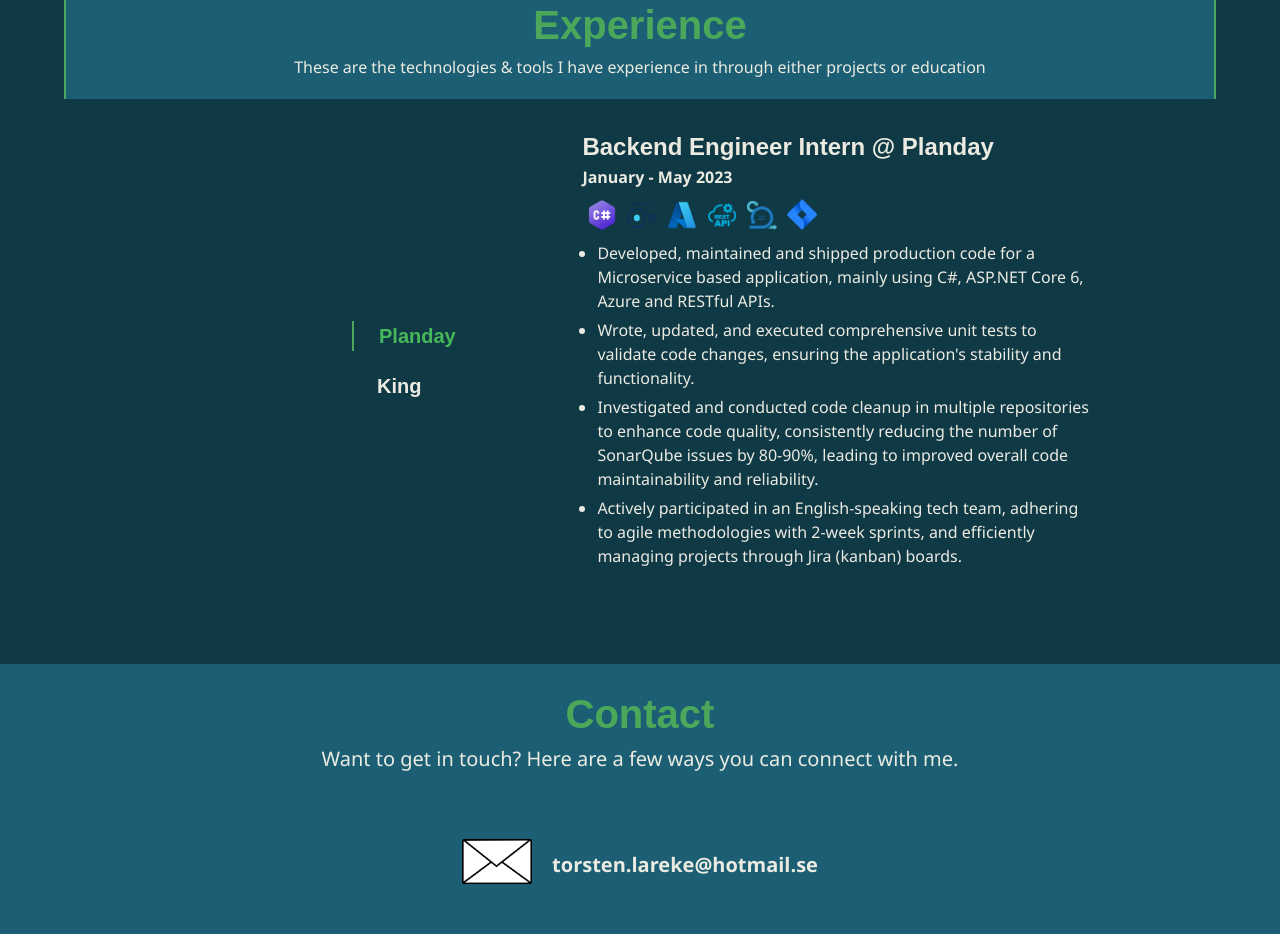
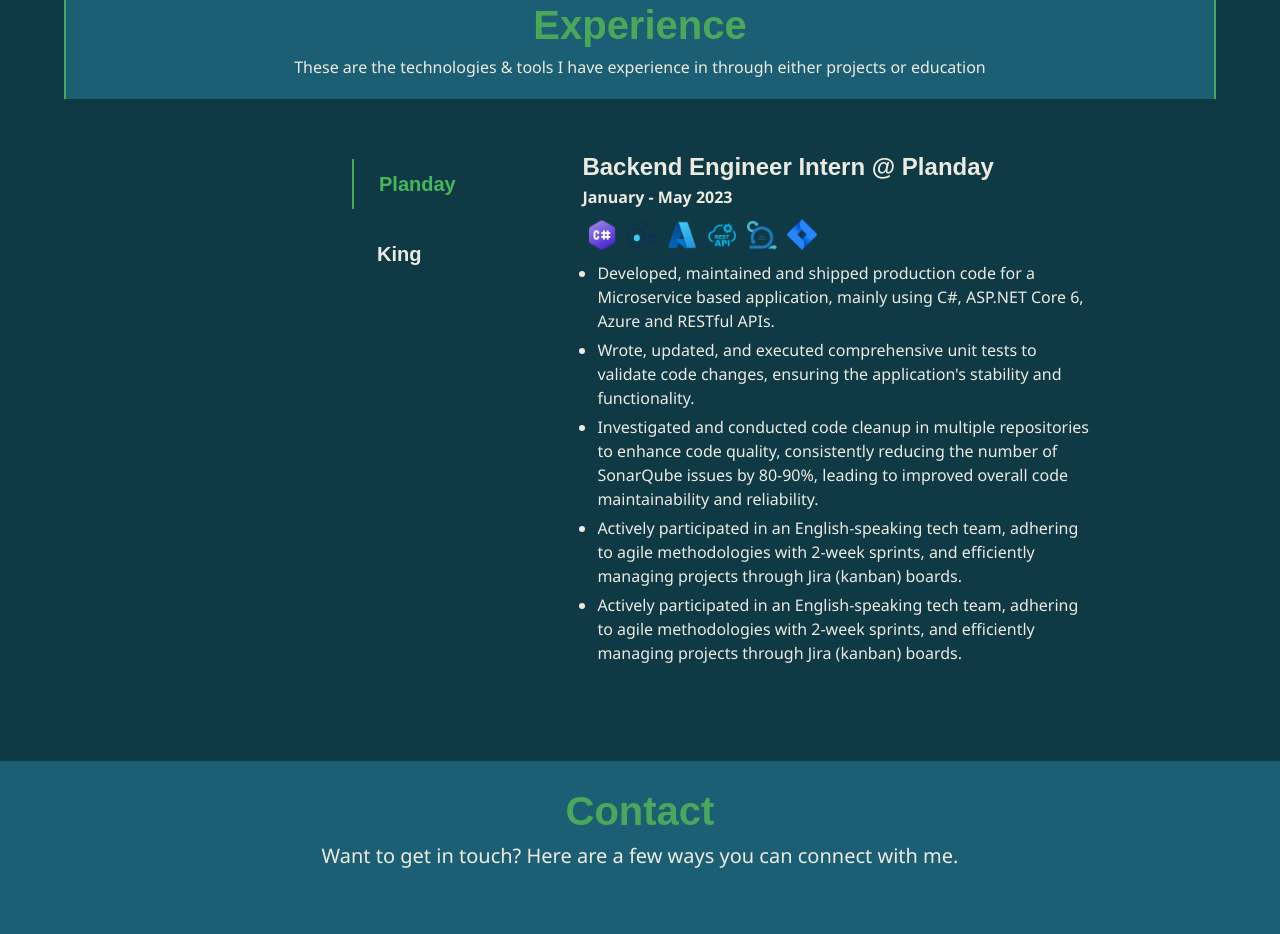
Before and after one commit to SirSalsa/dev-portfolio, a React (Vite) app: page / in a window 1280 px wide. Shown: the part 1600-2534 px from the top of the page. Built offline with nearby package versions, Linux system fonts and the light colour scheme.

Commit message:
Added effects to button

```diff
--- a/src/modules/experience/experience.scss
+++ b/src/modules/experience/experience.scss
@@ -32,8 +32,8 @@
 #exp_container {
     display: flex;
     flex-flow: row nowrap;
-    align-items: center;
     padding-bottom: 80px;
+    padding-top: 20px;
 }
 
 #exp_browser {
@@ -45,13 +45,23 @@
 
 #exp_browser>h4 {
     padding-left: 25px;
-    margin-top: 20px;
+    margin-top: 10px;
+    margin-bottom: 20px;
+    padding-top: 10px;
+    padding-bottom: 10px;
+
+    cursor: pointer;
+    transition: color 0.3s, background-color 0.3s, opacity 0.3s;
+    background-color: rgba(0, 255, 255, 0);
 }
 
 #exp_browser>h4:hover {
-    color: $exp_hover_color;
+    color: $exp_hover_color; /* Hover color */
     cursor: pointer;
+    background-color: rgba(126, 248, 211, 0.35);
+    opacity: 0.8;
 }
+
 
 // Class used for current experience rendered
 .active {
@@ -66,6 +76,7 @@
     display: flex;
     flex-direction: column;
     align-items: flex-start;
+    align-self: center;
 }
 
 #exp_objects>article {
--- a/src/modules/experience/experience.tsx
+++ b/src/modules/experience/experience.tsx
@@ -70,6 +70,7 @@
                                 <li>Wrote, updated, and executed comprehensive unit tests to validate code changes, ensuring the application's stability and functionality.</li>
                                 <li>Investigated and conducted code cleanup in multiple repositories to enhance code quality, consistently reducing the number of SonarQube issues by 80-90%, leading to improved overall code maintainability and reliability.</li>
                                 <li>Actively participated in an English-speaking tech team, adhering to agile methodologies with 2-week sprints, and efficiently managing projects through Jira (kanban) boards.</li>
+                                <li>Actively participated in an English-speaking tech team, adhering to agile methodologies with 2-week sprints, and efficiently managing projects through Jira (kanban) boards.</li>
                             </ul>
                         </article>
                     )}
```
